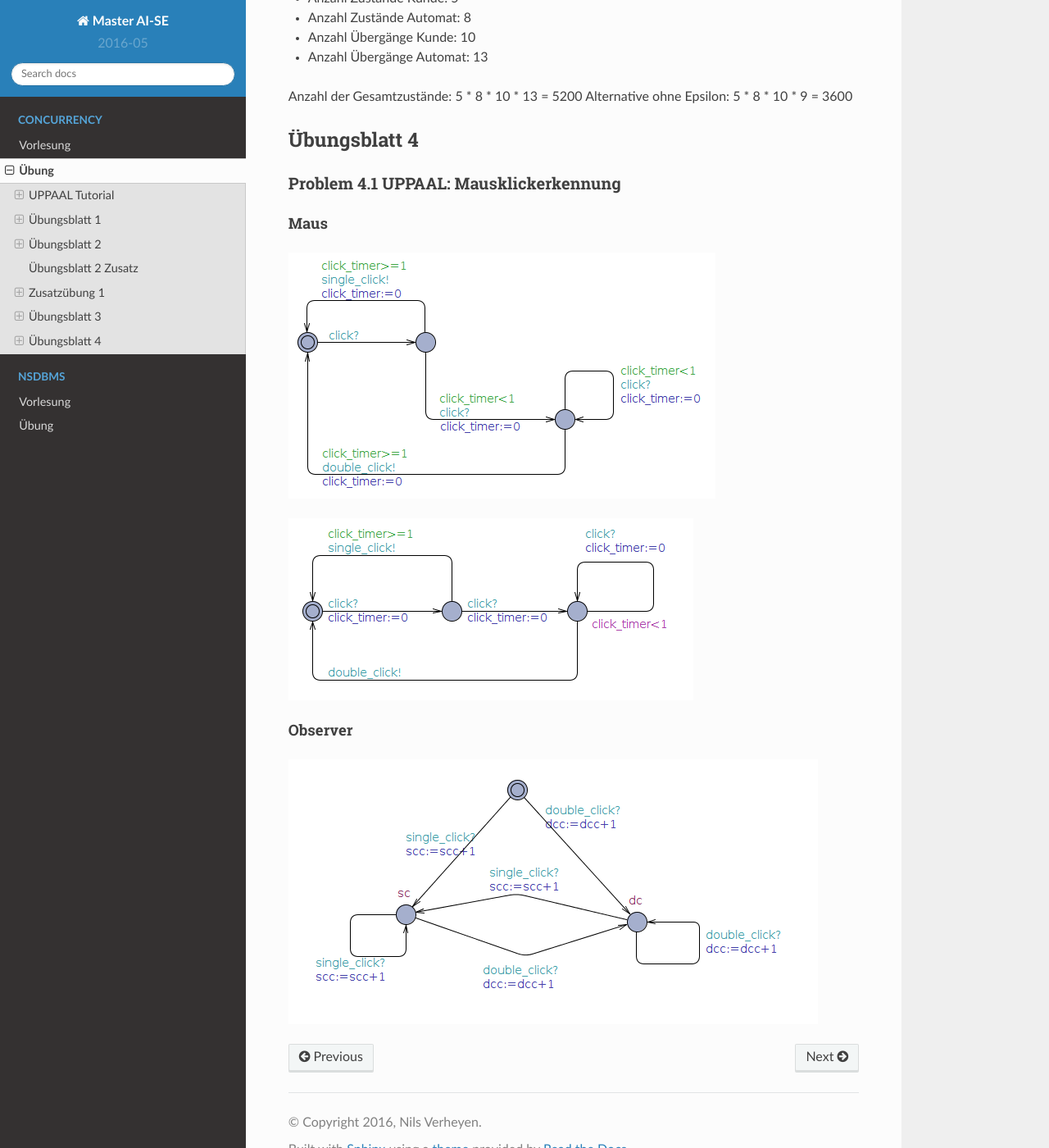
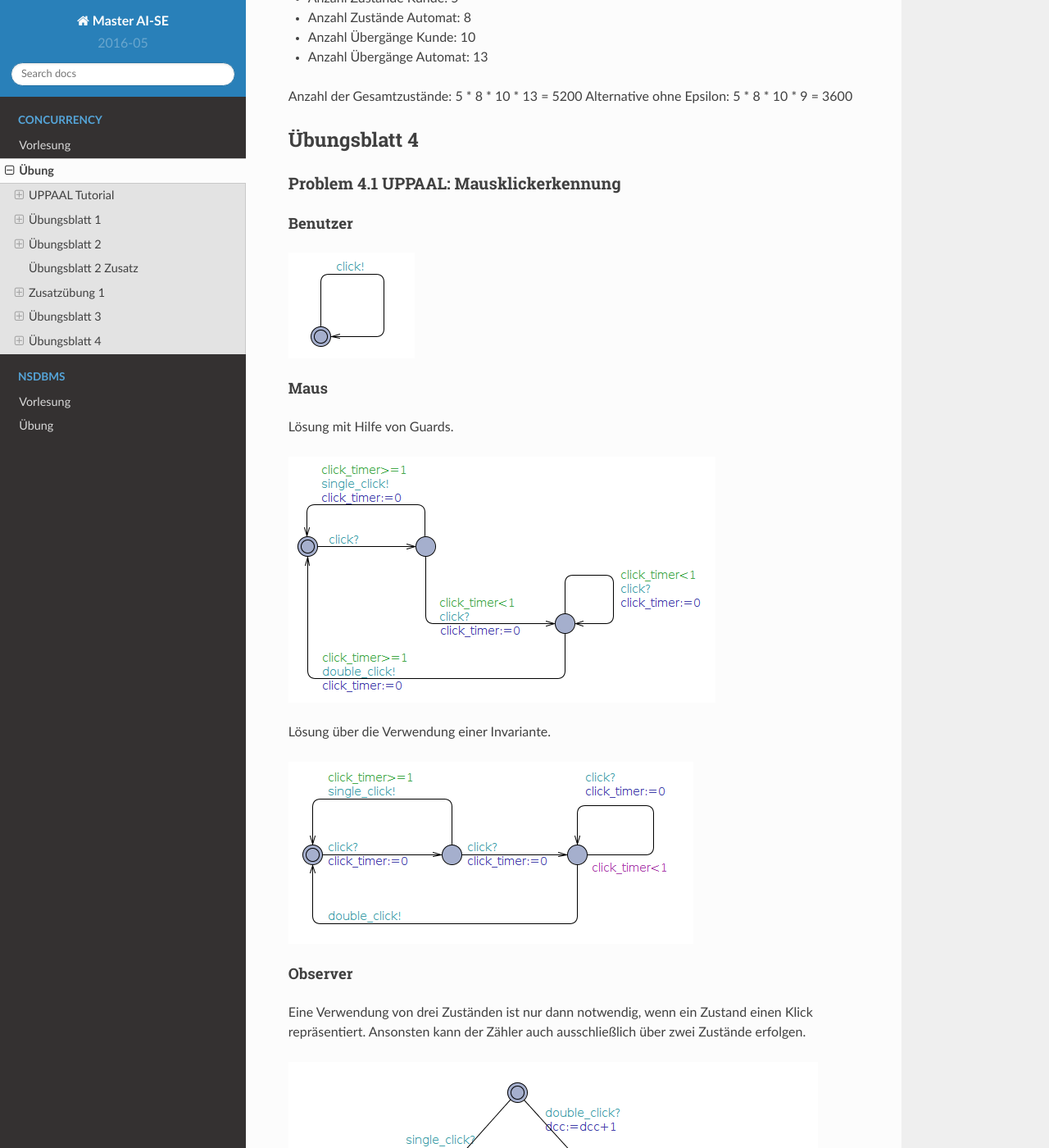
Before and after one commit to captain-proton/aise, a Sphinx documentation site: the page built from doc/source/concurrency/exercises.rst, in a window 1280 px wide and 1400 px high, scrolled down 12785 px. Shown: the whole window at 82% size. Built offline with Sphinx 7.4.7 and the Read the Docs theme 2.0.0, drawn with Linux system fonts in a browser that asks for light colours; formulas are drawn with MathJax 3.

Commit message:
Add user template to concurrency exercise 4.1

```diff
--- a/doc/source/concurrency/exercises.rst
+++ b/doc/source/concurrency/exercises.rst
@@ -345,14 +345,25 @@ Alternative ohne Epsilon: 5 \* 8 \* 10 \* 9 = 3600
 Problem 4.1 UPPAAL: Mausklickerkennung
 --------------------------------------
 
+Benutzer
+^^^^^^^^
+
+.. image:: solutions/uppaal/blatt_4.1.user.png
+
 Maus
 ^^^^
 
+Lösung mit Hilfe von Guards.
+
 .. image:: solutions/uppaal/blatt_4.1.mouse_guards.png
+
+Lösung über die Verwendung einer Invariante.
 
 .. image:: solutions/uppaal/blatt_4.1.mouse_invariant.png
 
 Observer
 ^^^^^^^^
 
+Eine Verwendung von drei Zuständen ist nur dann notwendig, wenn ein Zustand einen Klick repräsentiert. Ansonsten kann der Zähler auch ausschließlich über zwei Zustände erfolgen.
+
 .. image:: solutions/uppaal/blatt_4.1.click_observer.png
```
Also changed, not shown: doc/source/concurrency/solutions/uppaal/blatt_4.1.user.png (added).
